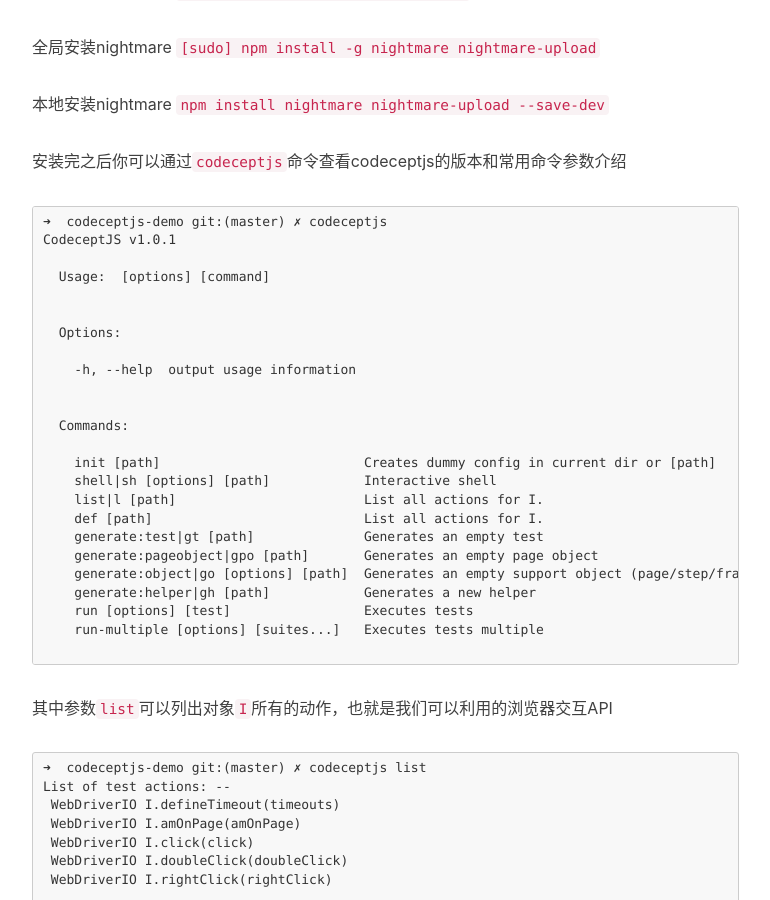
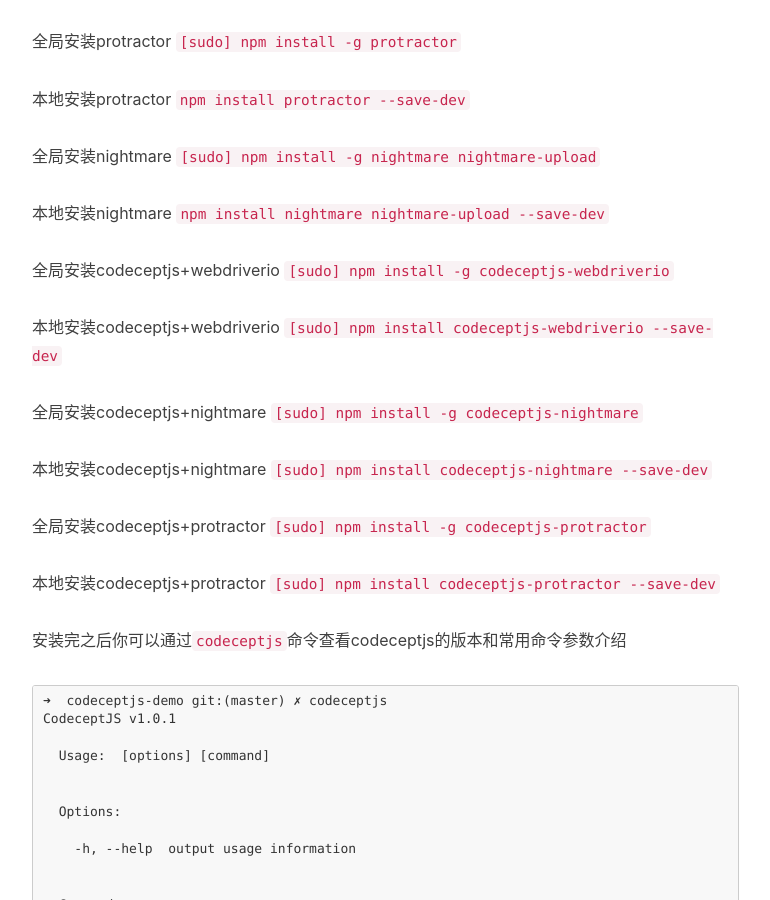
Before and after one commit to DanteYu/DanteYu.github.io, a Jekyll site: the page built from _posts/2017-08-26-codeceptjs1.markdown, in a window 1280 px wide and 900 px high, scrolled down 2367 px. Shown: the whole window, without its empty margins (233-1003 px from the left). Built offline with Jekyll 4.4.1, drawn with Linux system fonts in a browser that asks for light colours; nearby versions of some CDN libraries; comment, search, counter and statistics services are not loaded; some of the changed text lies outside the part shown.

Commit message:
complete cpdeceptjs installation and basic post

````diff
--- a/_posts/2017-08-26-codeceptjs1.markdown
+++ b/_posts/2017-08-26-codeceptjs1.markdown
@@ -13,8 +13,8 @@
 [codeceptjs](https://github.com/Codeception/CodeceptJS)是[Codeception](http://codeception.com/)测试框架下的一个项目，是运行在nodejs的UI测试框架, 能使场景驱动的验收测试简单化。
 
 "Modern Era Acceptance Testing Framework for NodeJS"是codeceptjs[官网](http://codecept.io/)最显著的标语，那作为一个UI测试框架，究竟有哪些特点：
-* **从用户角度编写**。codeceptjs提供的API具有[declarative testing](https://support.saucelabs.com/hc/en-us/articles/115009283587-Imperative-v-Declarative-Testing)的特点，从用户行为的角度抽象出了许多与浏览器的交互动作，非常易读易懂
-* **所有的交互动作来自于对象`I`**。易读易写易维护，对非技术人员也很友好
+* **从用户角度编写**。codeceptjs提供的API具有[declarative testing](https://support.saucelabs.com/hc/en-us/articles/115009283587-Imperative-v-Declarative-Testing)的特点，从用户行为的角度抽象出了许多与浏览器的交互动作，测试代码非常易读易懂。codeceptjs提供的API由于其易读性也可以当成DSL来使用，这些DSL隐藏了后端webdriver服务的复杂性，可以让使用者更加专注到测试场景的编写中
+* **所有的交互动作来自于对象`I`**。对象`I`的方法都被描述为用户访问网站可能产生的行为，易读易写易维护，对非技术人员也很友好
 * **对多个后端API兼容**。codeceptjs支持多个webdriver实现 i.e. webdriverio, protractor and phantomjs, 我们可以很简单在他们之间切换。这些不同的webdriver实现在codeceptjs里面叫做*Helper*，正是下面这些Helper给对象`I`提供了actions
   * [Webdriverio](http://webdriver.io/)
   * [Protractor](http://www.protractortest.org/)
@@ -22,12 +22,13 @@
   * [Nigntmare](http://www.nightmarejs.org/)
   * [Appium](http://appium.io/)
   * [Selenium Webdriver](https://www.npmjs.com/package/selenium-webdriver)
-* **同步**。我们不用关心js中的异步问题 i.e。 promises & callback。测试场景是线性的
+* **同步**。我们不用关心js中的异步问题 i.e. promises & callback。测试场景是线性的
 * **基于[Mocha](http://mochajs.org/)测试框架**。
 * **可以编写出易读易懂的场景驱动的验收测试**。可以写成BDD style
 * **Smart locator**。Smart locators: use names, labels, matching text, CSS or XPath to locate elements
-* **互动式debug shell**。可以在测试执行时随时暂停然后尝试不同的命令
+* **互动式debug shell**。可以在测试执行时随时暂停然后尝试codeceptjs提供地不同的API
 * **提供了方便的命令行工具帮助创建测试**。可以通过命令一步创建tests, pageobjects, stepobjects
+* **支持web和mobile端的测试**
 
 说了这么多特点，它长什么样子呢？一个简单的demo如下：
 ```javascript
@@ -78,6 +79,25 @@
 
 本地安装nightmare
 `npm install nightmare nightmare-upload --save-dev`
+
+全局安装codeceptjs+webdriverio
+`[sudo] npm install -g codeceptjs-webdriverio`
+
+本地安装codeceptjs+webdriverio
+`[sudo] npm install codeceptjs-webdriverio --save-dev`
+
+全局安装codeceptjs+nightmare
+`[sudo] npm install -g codeceptjs-nightmare`
+
+本地安装codeceptjs+nightmare
+`[sudo] npm install codeceptjs-nightmare --save-dev`
+
+全局安装codeceptjs+protractor
+`[sudo] npm install -g codeceptjs-protractor`
+
+本地安装codeceptjs+protractor
+`[sudo] npm install codeceptjs-protractor --save-dev`
+
 
 安装完之后你可以通过`codeceptjs`命令查看codeceptjs的版本和常用命令参数介绍
 ```
````
Also changed, not shown: other parts of _posts/2017-08-26-codeceptjs1.markdown (+1 -1 lines), 2 other files.
